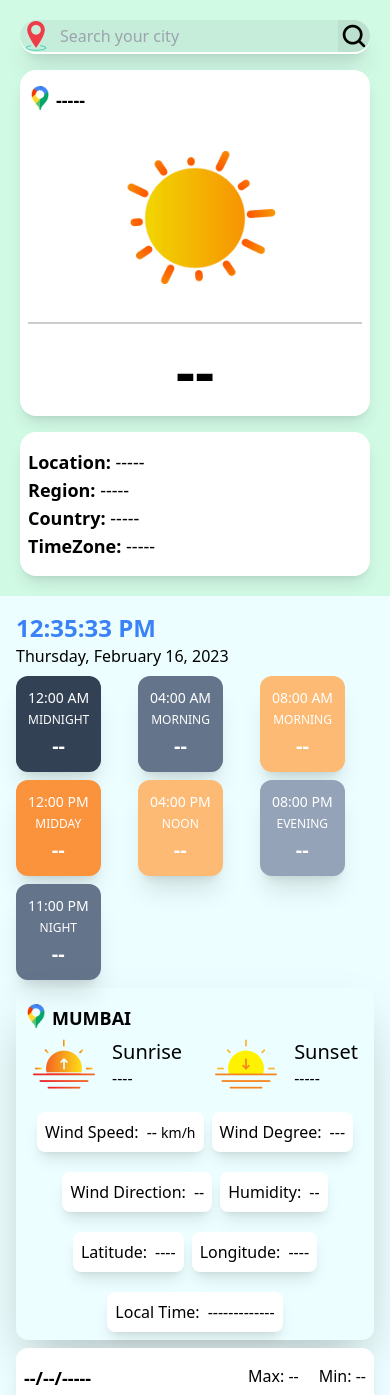
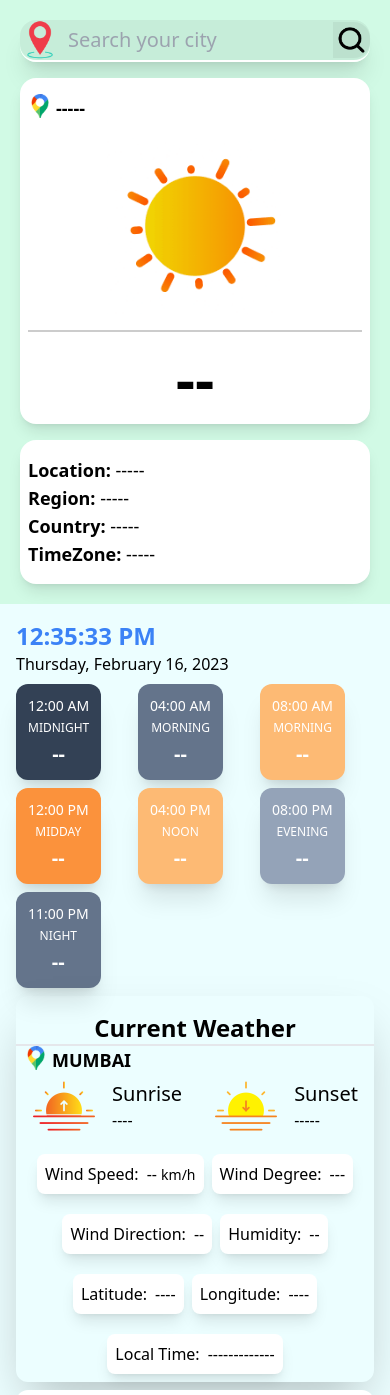
Before and after one commit to pravinsingh-rajput/Weather-Application, a website: page index.html in a window 390 px wide. Shown: the top 1395 px of the page. Drawn offline with Linux system fonts and the light colour scheme.

Commit message:
Mobile UI Update

```diff
--- a/index.html
+++ b/index.html
@@ -262,6 +262,12 @@
               <div
                 class="fetched_details w-full md:w-full lg:w-3/5 rounded-xl shadow-2xl bg-transparent pt-4 pb-2 md:space-y-1"
               >
+                <h1
+                  class="w-full text-2xl md:text-3xl font-bold text-center border-b-2"
+                >
+                  Current Weather
+                </h1>
+
                 <div class="flex justify-start space-x-1 px-2">
                   <img src="./images/locationicon2.png" alt="" class="h-6" />
                   <h3 class="searched_loction text-lg font-semibold">MUMBAI</h3>
@@ -380,20 +386,20 @@
               <img
                 src="./images/locationicon.png"
                 alt=""
-                class="w-8 bg-transparent/5 rounded-l-2xl"
+                class="w-10 bg-transparent/5 rounded-l-2xl"
               />
               <input
                 type="text"
                 placeholder="Search your city"
                 id="searchinput"
-                class="w-full focus:outline-none px-2 bg-transparent/5"
+                class="w-full focus:outline-none px-2 text-xl bg-transparent/5"
               />
               <button class="bg-transparent/5 rounded-r-2xl">
                 <img
                   src="./images/searchicon.png"
                   alt=""
                   id="search"
-                  class="w-10 bg-transparent/5 rounded-r-2xl"
+                  class="w-12 bg-transparent/5 rounded-r-2xl"
                 />
               </button>
             </form>
```
Also changed, not shown: README.md, dist/output.css.
